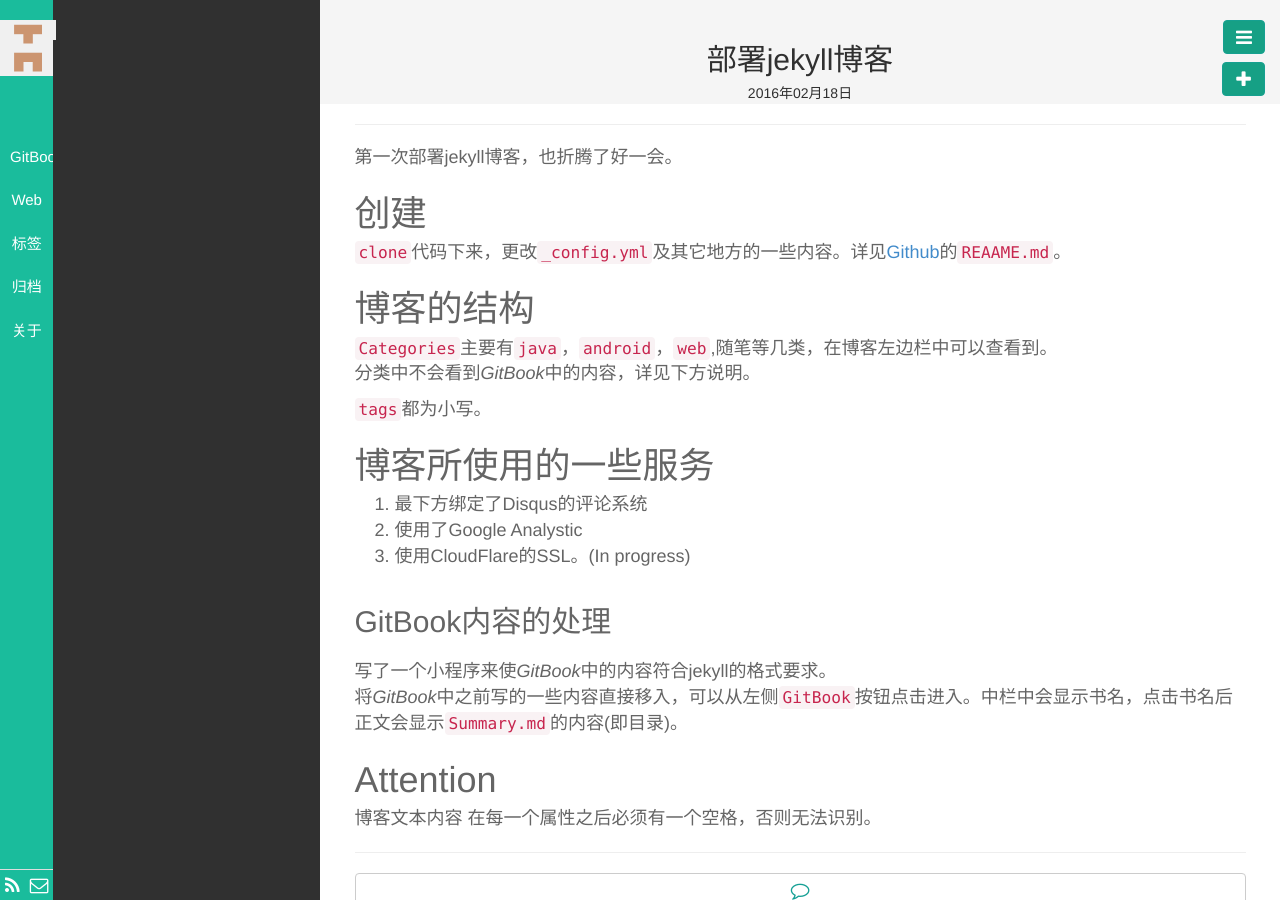
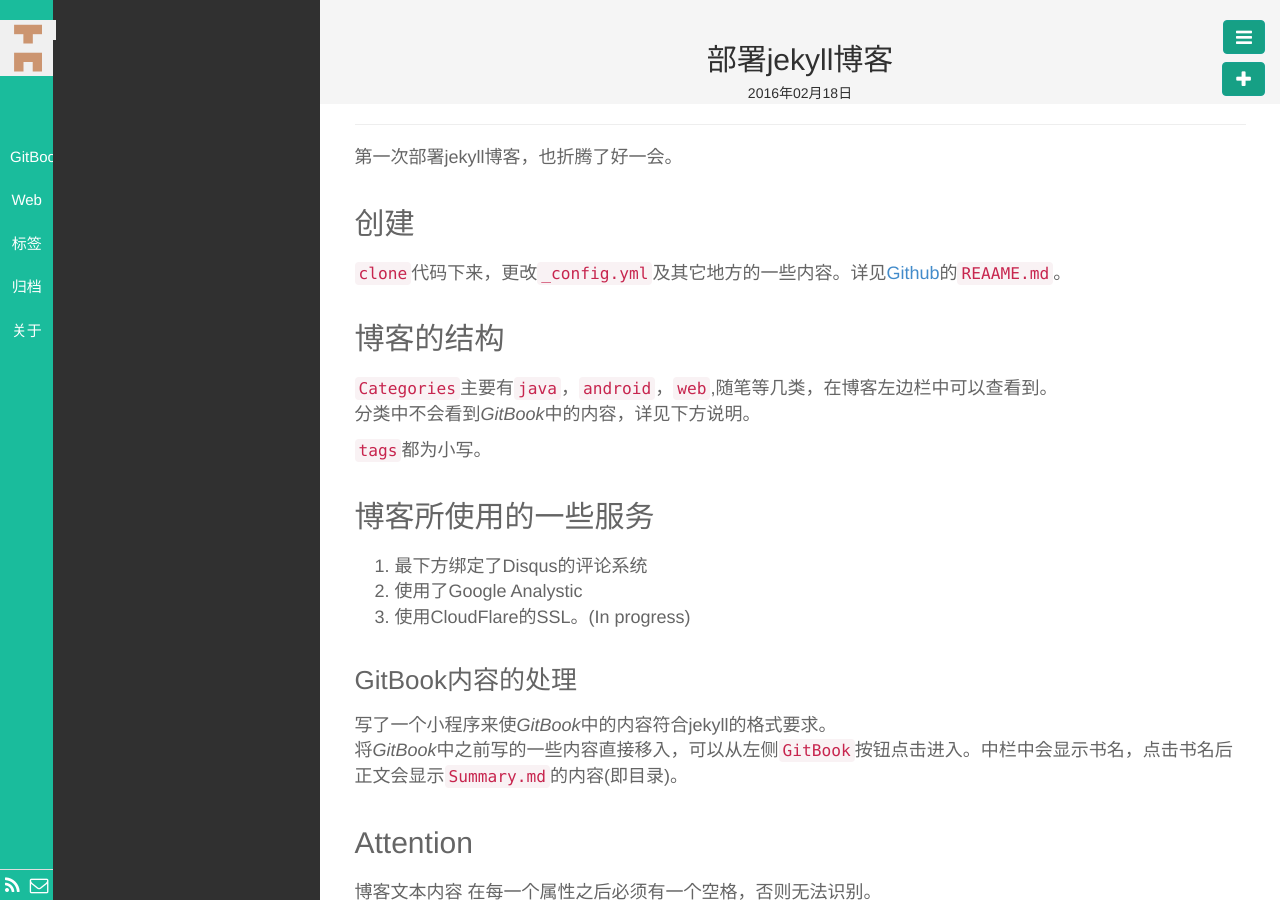
Before and after one commit to ivyxjc/jekyll_blog, a Jekyll site: the page built from _posts/Web/2016-02-18-blog-introductions.md, in a window 1280 px wide. Built offline with Jekyll 4.4.1, drawn with Linux system fonts in a browser that asks for light colours; Markdown is read by kramdown in place of the engine named in the settings.

Commit message:
format change

````diff
--- a/_posts/Web/2016-02-18-blog-introductions.md
+++ b/_posts/Web/2016-02-18-blog-introductions.md
@@ -8,27 +8,27 @@ description:
 ---
 第一次部署jekyll博客，也折腾了好一会。
 
-# 创建
+## 创建
 
 ```clone```代码下来，更改```_config.yml```及其它地方的一些内容。详见[Github](https://github.com/ivyxjc/ivyxjc.github.io)的```REAAME.md```。
 
 
-# 博客的结构
+## 博客的结构
 
 ```Categories```主要有```java```，```android```，```web```,随笔等几类，在博客左边栏中可以查看到。<br>
 分类中不会看到*GitBook*中的内容，详见下方说明。<br>
 
 ```tags```都为小写。<br>
 
-# 博客所使用的一些服务
+## 博客所使用的一些服务
 
  1. 最下方绑定了Disqus的评论系统<br>
  2. 使用了Google Analystic
  3. 使用CloudFlare的SSL。(In progress)
 
-## GitBook内容的处理
+### GitBook内容的处理
 写了一个小程序来使*GitBook*中的内容符合jekyll的格式要求。<br>
 将*GitBook*中之前写的一些内容直接移入，可以从左侧```GitBook```按钮点击进入。中栏中会显示书名，点击书名后正文会显示```Summary.md```的内容(即目录)。<br>
 
-# Attention
+## Attention
 博客文本内容 在每一个属性之后必须有一个空格，否则无法识别。
````
